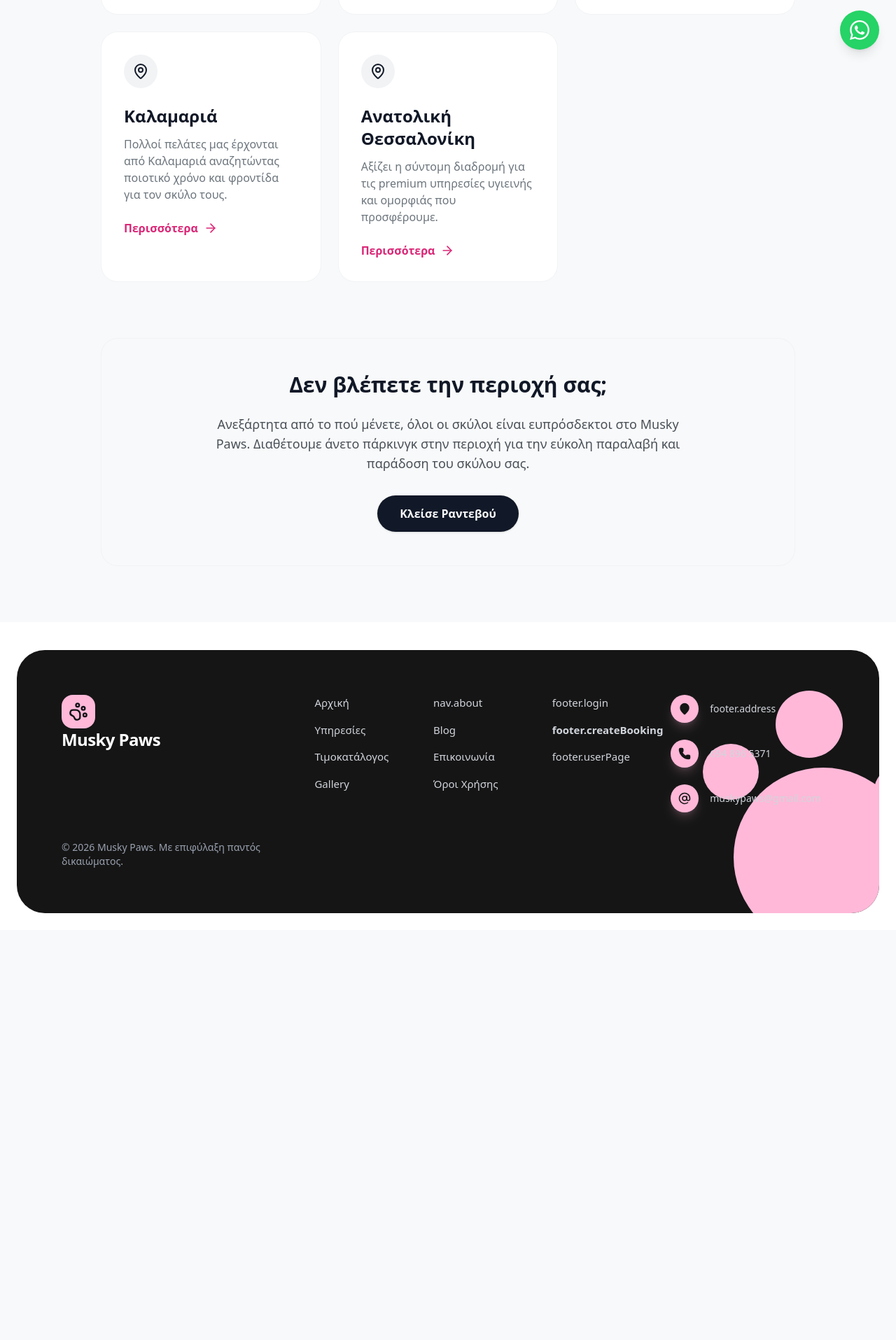
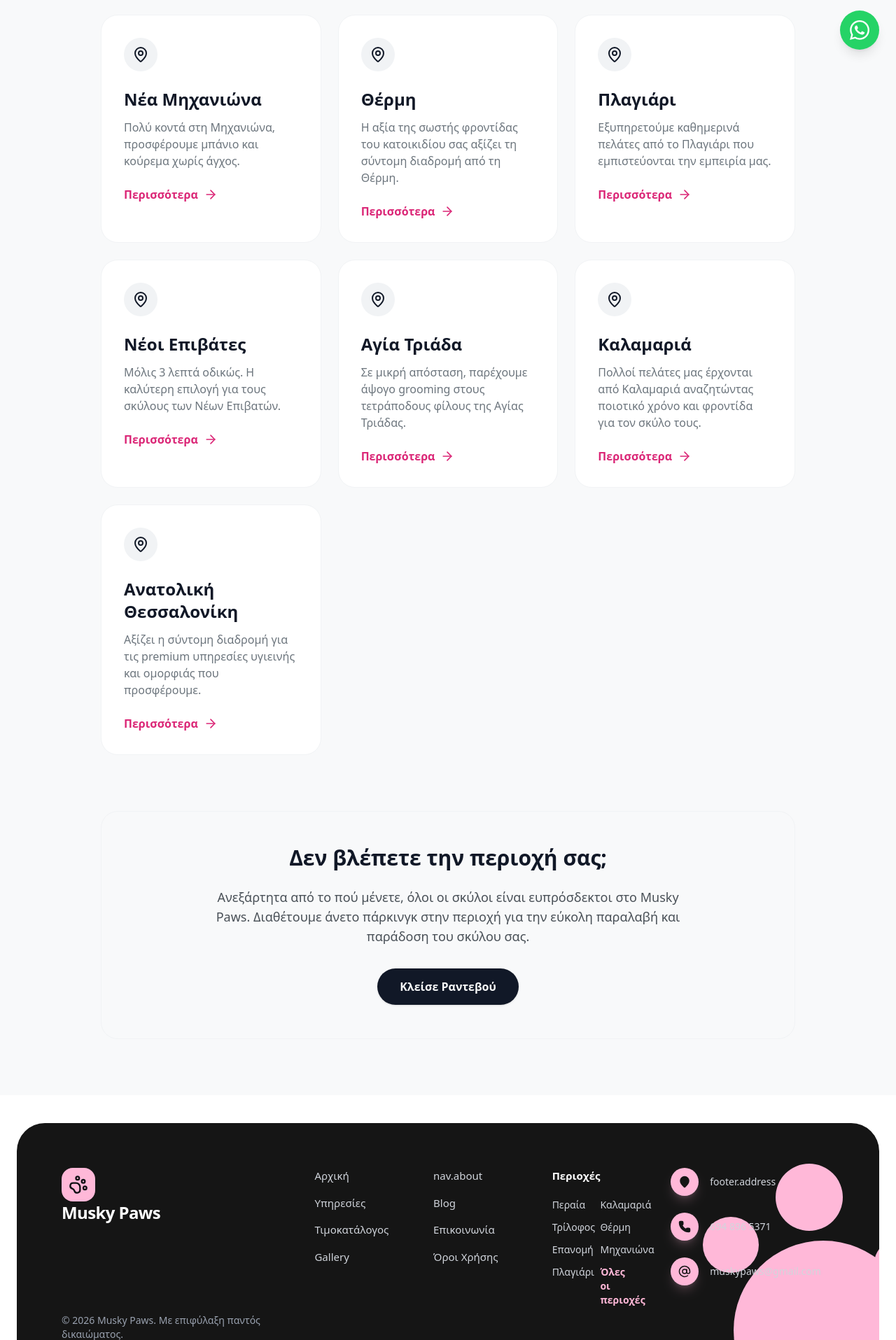
Before and after one commit to zupa212/musky-paws, a Next.js app: page /areas in a window 1280 px wide. Shown: the part 705-2620 px from the top of the page at 70% size. Before the commit the page ends 2034 px from the top, so only its background shows below. Built offline with nearby package versions, Linux system fonts and the light colour scheme; no server answers.

Commit message:
feat(seo): add 5 new local SEO landing pages and layout keywords

```diff
--- a/package.json
+++ b/package.json
@@ -29,15 +29,15 @@
     "zod": "^4.3.6"
   },
   "devDependencies": {
-    "@tailwindcss/postcss": "^4",
-    "@tailwindcss/typography": "^0.5.19",
+    "@tailwindcss/postcss": "^4.0.0",
+    "@tailwindcss/typography": "^0.5.0-alpha.3",
     "@types/node": "^20",
     "@types/react": "^19",
     "@types/react-dom": "^19",
     "babel-plugin-react-compiler": "1.0.0",
     "eslint": "^9",
     "eslint-config-next": "16.1.6",
-    "tailwindcss": "^4",
+    "tailwindcss": "^4.0.0",
     "typescript": "^5"
   }
 }
--- a/src/app/areas/[slug]/page.tsx
+++ b/src/app/areas/[slug]/page.tsx
@@ -11,6 +11,41 @@ const areaData = {
         description: 'Ως τοπική επιχείρηση της Περαίας, το Musky Paws δεσμεύεται να προσφέρει στους τετράποδους φίλους της περιοχής μας την απόλυτη φροντίδα. Χωρίς ταλαιπωρία και περιττές μετακινήσεις, βρισκόμαστε δίπλα σας στην οδό Σόλωνος 28Β.',
         time: '0 λεπτά',
         distance: 'Τοπικά'
+    },
+    'trilofos': {
+        name: 'Τρίλοφος',
+        heading: 'Dog Grooming & Spa Σκύλων για Κατοίκους Τριλόφου',
+        description: 'Μόλις λίγα χιλιόμετρα από τον Τρίλοφο, το κομμωτήριο σκύλων Musky Paws προσφέρει εξειδικευμένες υπηρεσίες περιποίησης (μπάνιο, κούρεμα, deshedding) σε ένα καθαρό και ήρεμο περιβάλλον.',
+        time: '12 λεπτά με το αυτοκίνητο',
+        distance: '9 χλμ'
+    },
+    'epanomi': {
+        name: 'Επανομή',
+        heading: 'Το Καλύτερο Κομμωτήριο Σκύλων Κοντά Στην Επανομή',
+        description: 'Ψάχνετε τον ιδανικό groomer κοντά στην Επανομή; Η ομάδα μας αναλαμβάνει τον πλήρη καλλωπισμό και την υγιεινή του σκύλου σας στο πολυτελές κατάστημά μας στην Περαία.',
+        time: '14 λεπτά με το αυτοκίνητο',
+        distance: '11 χλμ'
+    },
+    'nea-michaniona': {
+        name: 'Νέα Μηχανιώνα',
+        heading: 'Pet Grooming & Κούρεμα Σκύλου για τη Νέα Μηχανιώνα',
+        description: 'Σε μικρή απόσταση από τη Νέα Μηχανιώνα, παρέχουμε στο σκυλάκι σας premium περιποίηση, με κορυφαία υποαλλεργικά προϊόντα και απόλυτο σεβασμό στον ρυθμό του, χωρίς κανένα άγχος.',
+        time: '15 λεπτά με το αυτοκίνητο',
+        distance: '10 χλμ'
+    },
+    'thermi': {
+        name: 'Θέρμη',
+        heading: 'Υψηλών Προδιαγραφών Grooming για Σκύλους Από Τη Θέρμη',
+        description: 'Για τους κηδεμόνες από τη Θέρμη που ζητούν το καλύτερο αποκλείοντας τη νάρκωση. Η σύγχρονη προσέγγισή μας στην περιποίηση φέρνει πολλούς πελάτες στο χώρο μας, δημιουργώντας σχέσεις εμπιστοσύνης.',
+        time: '20 λεπτά με το αυτοκίνητο',
+        distance: '16 χλμ'
+    },
+    'plagiari': {
+        name: 'Πλαγιάρι',
+        heading: 'Φροντίδα Σκύλων: Επιλογή #1 Για Τους Κατοίκους Στο Πλαγιάρι',
+        description: 'Έρχεστε από το Πλαγιάρι; Το Musky Paws βρίσκεται δίπλα σας! Κλείστε εύκολα ραντεβού online και προσφέρετε στο αγαπημένο σας κατοικίδιο ένα πλήρες ολοκληρωμένο πακέτο καλλωπισμού.',
+        time: '8 λεπτά με το αυτοκίνητο',
+        distance: '6 χλμ'
     },
     'neoi-epivates': {
         name: 'Νέοι Επιβάτες',
--- a/src/app/areas/page.tsx
+++ b/src/app/areas/page.tsx
@@ -12,6 +12,11 @@ export const metadata: Metadata = {
 
 const areas = [
     { name: 'Περαία', slug: 'peraea', desc: 'Η έδρα μας! Εύκολη πρόσβαση για όλους τους κατοίκους της Περαίας.' },
+    { name: 'Τρίλοφος', slug: 'trilofos', desc: 'Μόλις λίγα λεπτά μακριά από τον Τρίλοφο βρίσκετε το καλύτερο spa για τον σκύλο σας.' },
+    { name: 'Επανομή', slug: 'epanomi', desc: 'Η κορυφαία επιλογή για υψηλών προδιαγραφών grooming στην περιοχή της Επανομής.' },
+    { name: 'Νέα Μηχανιώνα', slug: 'nea-michaniona', desc: 'Πολύ κοντά στη Μηχανιώνα, προσφέρουμε μπάνιο και κούρεμα χωρίς άγχος.' },
+    { name: 'Θέρμη', slug: 'thermi', desc: 'Η αξία της σωστής φροντίδας του κατοικιδίου σας αξίζει τη σύντομη διαδρομή από τη Θέρμη.' },
+    { name: 'Πλαγιάρι', slug: 'plagiari', desc: 'Εξυπηρετούμε καθημερινά πελάτες από το Πλαγιάρι που εμπιστεύονται την εμπειρία μας.' },
     { name: 'Νέοι Επιβάτες', slug: 'neoi-epivates', desc: 'Μόλις 3 λεπτά οδικώς. Η καλύτερη επιλογή για τους σκύλους των Νέων Επιβατών.' },
     { name: 'Αγία Τριάδα', slug: 'agia-triada', desc: 'Σε μικρή απόσταση, παρέχουμε άψογο grooming στους τετράποδους φίλους της Αγίας Τριάδας.' },
     { name: 'Καλαμαριά', slug: 'kalamaria', desc: 'Πολλοί πελάτες μας έρχονται από Καλαμαριά αναζητώντας ποιοτικό χρόνο και φροντίδα για τον σκύλο τους.' },
--- a/src/app/layout.tsx
+++ b/src/app/layout.tsx
@@ -13,7 +13,7 @@ const outfit = Outfit({
 export const metadata: Metadata = {
   title: "Musky Paws | Dog Grooming Περαία Θεσσαλονίκη",
   description: "Premium υπηρεσίες καλλωπισμού σκύλων (dog grooming) στην Περαία Θεσσαλονίκης. Κλείστε ραντεβού σήμερα για την καλύτερη φροντίδα του αγαπημένου σας κατοικίδιου.",
-  keywords: ["dog grooming", "grooming σκύλων", "Περαία", "Θεσσαλονίκη", "κούρεμα σκύλου", "μπάνιο σκύλου", "Musky Paws"],
+  keywords: ["dog grooming", "grooming σκύλων", "Περαία", "Θεσσαλονίκη", "Τρίλοφος", "Επανομή", "Μηχανιώνα", "Θέρμη", "Πλαγιάρι", "Ανατολική Θεσσαλονίκη", "κούρεμα σκύλου", "μπάνιο σκύλου", "Musky Paws"],
   openGraph: {
     title: "Musky Paws | Dog Grooming Περαία",
     description: "Premium υπηρεσίες καλλωπισμού σκύλων στην Περαία Θεσσαλονίκης.",
--- a/src/components/layout/Footer.tsx
+++ b/src/components/layout/Footer.tsx
@@ -57,9 +57,17 @@ export function Footer() {
                     </div>
 
                     <div className="flex flex-col gap-4 col-span-2 md:col-span-1 border-t border-gray-800 pt-6 md:border-0 md:pt-0">
-                        <Link href="/admin/login" className="text-gray-300 hover:text-white hover:translate-x-1 transition-all">{t('footer.login')}</Link>
-                        <Link href="/booking" className="text-gray-300 hover:text-vetic-pink font-semibold hover:translate-x-1 transition-all">{t('footer.createBooking')}</Link>
-                        <Link href="/admin/customers" className="text-gray-300 hover:text-white hover:translate-x-1 transition-all">{t('footer.userPage')}</Link>
+                        <p className="text-white font-bold mb-1">{t('footer.areas')}</p>
+                        <div className="grid grid-cols-2 gap-x-4 gap-y-3">
+                            <Link href="/areas/peraea" className="text-gray-300 text-sm hover:text-white hover:translate-x-1 transition-all">Περαία</Link>
+                            <Link href="/areas/kalamaria" className="text-gray-300 text-sm hover:text-white hover:translate-x-1 transition-all">Καλαμαριά</Link>
+                            <Link href="/areas/trilofos" className="text-gray-300 text-sm hover:text-white hover:translate-x-1 transition-all">Τρίλοφος</Link>
+                            <Link href="/areas/thermi" className="text-gray-300 text-sm hover:text-white hover:translate-x-1 transition-all">Θέρμη</Link>
+                            <Link href="/areas/epanomi" className="text-gray-300 text-sm hover:text-white hover:translate-x-1 transition-all">Επανομή</Link>
+                            <Link href="/areas/nea-michaniona" className="text-gray-300 text-sm hover:text-white hover:translate-x-1 transition-all">Μηχανιώνα</Link>
+                            <Link href="/areas/plagiari" className="text-gray-300 text-sm hover:text-white hover:translate-x-1 transition-all">Πλαγιάρι</Link>
+                            <Link href="/areas" className="text-vetic-pink text-sm font-semibold hover:text-white transition-all">Όλες οι περιοχές</Link>
+                        </div>
                     </div>
                 </div>
 
```
Also changed, not shown: server_log.txt (added), server_log_utf8.txt (added), 1 other file (tests, documents, lock files or other folders).
